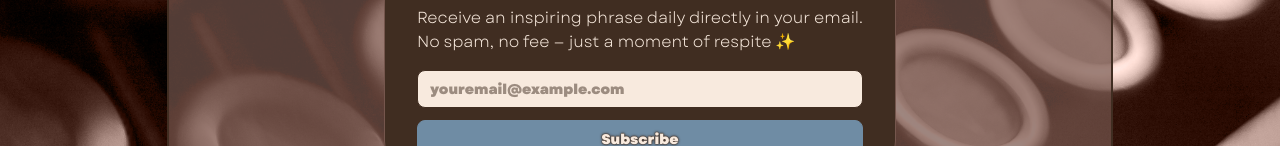
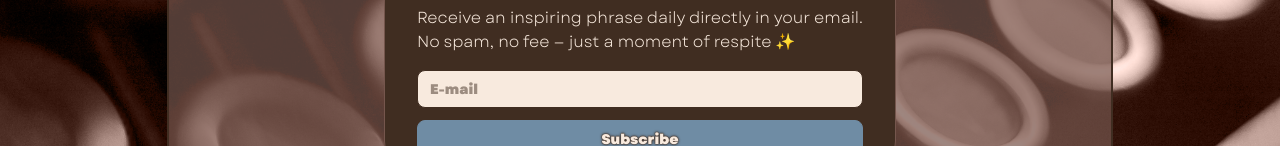
Before and after one commit to biamsarmento/quotesnewsletter, a Next.js app: page / in a window 1280 px wide. Shown: the part 654-800 px from the top of the page. Built offline with nearby package versions, Linux system fonts and the light colour scheme; no server answers.

Commit message:
ajust placeholder and remove unused code

```diff
--- a/app/page.tsx
+++ b/app/page.tsx
@@ -10,28 +10,6 @@ export default function HomePage() {
   const [status, setStatus] = useState<
     "idle" | "loading" | "success" | "error"
   >("idle");
-
-  // async function handleSendToday() {
-  //   try {
-  //     const res = await fetch("/api/send-today", {
-  //       method: "POST",
-  //     });
-
-  //     const data = await res.json();
-
-  //     if (!res.ok) {
-  //       console.error("send-today error response:", data);
-  //       alert(data?.error ?? "Error while sending newsletter");
-  //       return;
-  //     }
-
-  //     console.log("send-today response", data);
-  //     alert(`Newsletter sent! (${data.sent ?? 0} subscriber(s))`);
-  //   } catch (error) {
-  //     console.error(error);
-  //     alert("Error sending newsletter (check console and terminal)");
-  //   }
-  // }
 
   async function handleSubmit(e: React.FormEvent) {
     e.preventDefault();
@@ -114,7 +92,7 @@ export default function HomePage() {
               <input
                 type="email"
                 required
-                placeholder="youremail@example.com"
+                placeholder="E-mail"
                 value={email}
                 onChange={(e) => setEmail(e.target.value)}
                 className={`${garetBold.className} w-full px-3 py-2 rounded-lg text-[#402d21] bg-[#f8eade] border border-[#402d21] text-sm outline-none focus:ring-2 focus:ring-[#fefaf8]`}
@@ -138,14 +116,6 @@ export default function HomePage() {
                 Error subscribing. Try again later!
               </p>
             )}
-
-            {/* <button
-              type="button"
-              onClick={handleSendToday}
-              className={`${garetBold.className} mt-4 w-full py-2 px-4 rounded-lg text-xs font-medium cursor-pointer text-[#f8eade] bg-[#75564d] hover:bg-[#f8eade] hover:text-[#402d21] border border-[#75564d] transition`}
-            >
-              Send today&apos;s newsletter (dev)
-            </button> */}
           </div>
         </div>
         <Link href="/unsubscribe" className="mt-3 block">
```
